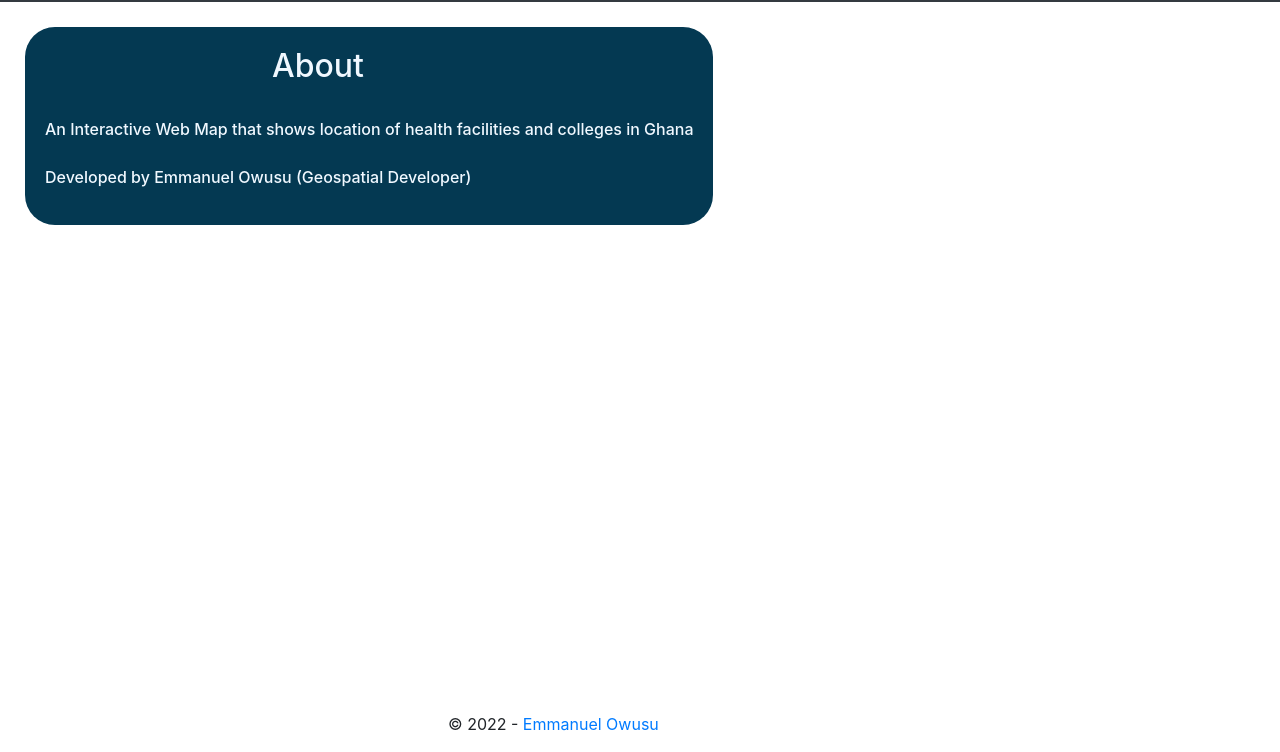
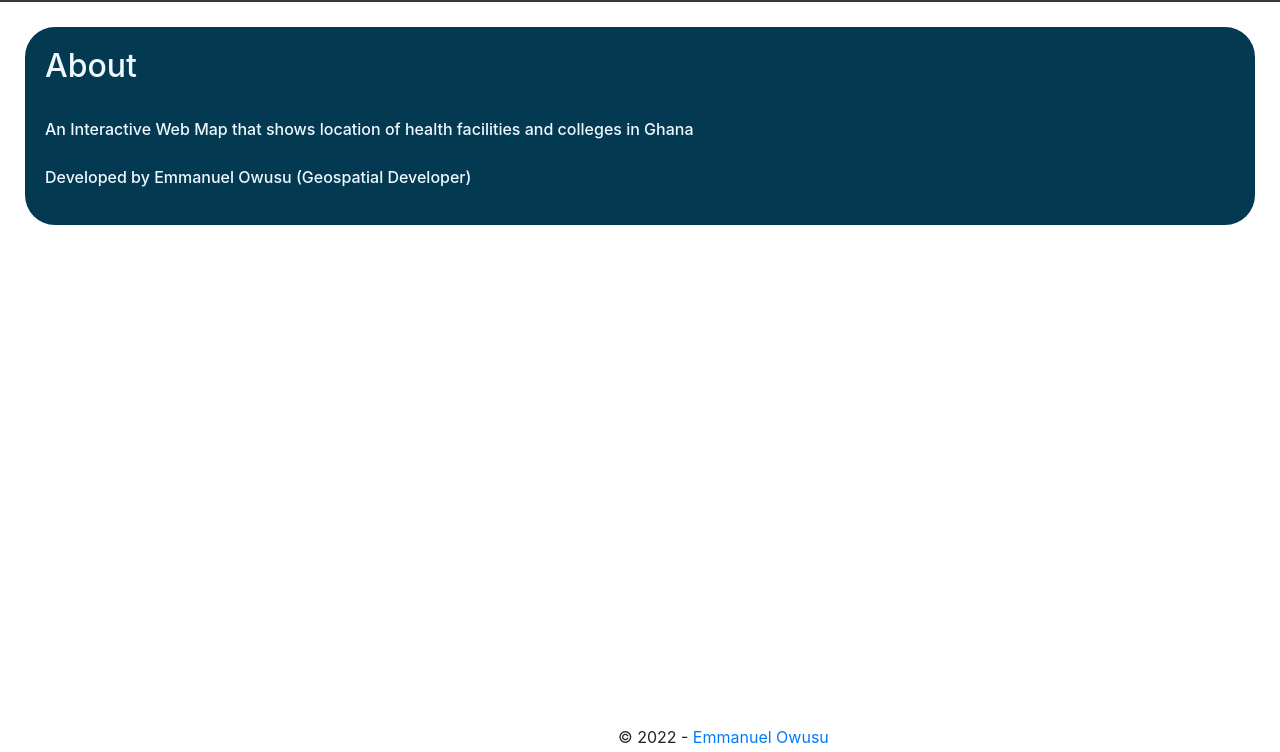
Before and after one commit to eowusu14/web-map, a plain HTML site: page about.html in a window 1280 px wide. Shown: the part 48-800 px from the top of the page. Drawn offline with Linux system fonts and the light colour scheme.

Commit message:
complete web map

```diff
--- a/about.html
+++ b/about.html
@@ -22,14 +22,14 @@
 
     #h1 {
         position: relative;
-        left: 35%;
+        /* left: 35%; */
         color: aliceblue;
 
     }
 
     .about {
         background-color: rgb(4, 57, 82);
-        width: fit-content;
+        width: auto;
         padding: 20px;
         border-radius: 30px;
         color: aliceblue;
@@ -43,11 +43,16 @@
     }
     #copyright {
         position: absolute;
-        /* width: 50%; */
-        /* margin: auto; */
-        bottom: 2%;
-        height: auto;
-        left: 35%;
+        /* top: 50%; */
+        left: 60%;
+        /* right: 0; */
+        /* width: 200px; */
+        /* height: 100px; */
+        margin-left: -150px;
+        /* margin-top: -50px; */
+        bottom: 3px;
+
+
         /* text-align: center; */
     }
     </style>
```
